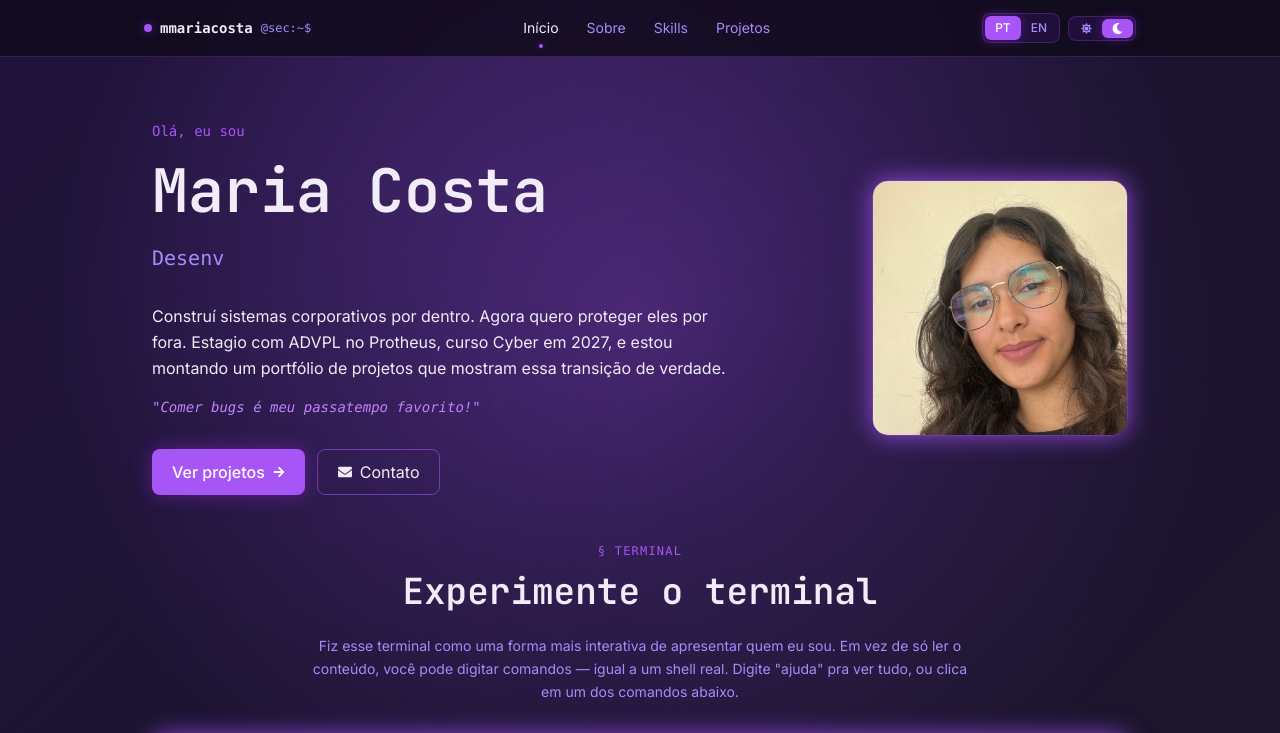
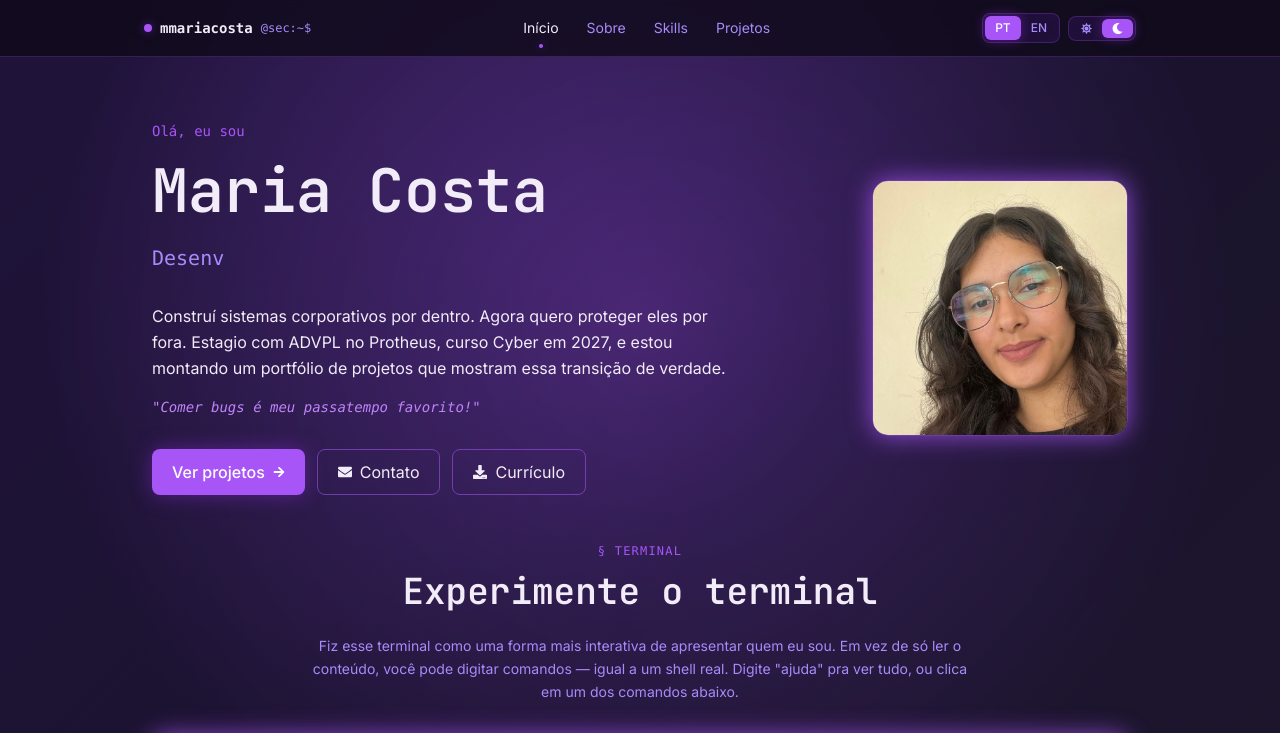
Before and after one commit to mmariaCosta/mmariacosta, a React (Vite) app: page / in a window 1280 px wide. Shown: the top 733 px of the page. Built offline with nearby package versions, Linux system fonts and the light colour scheme.

Commit message:
curriculo

```diff
--- a/src/pages/Home.jsx
+++ b/src/pages/Home.jsx
@@ -1,9 +1,9 @@
 import { Link } from 'react-router-dom';
 import { motion } from 'framer-motion';
 import { useEffect, useState } from 'react';
-import { FaArrowRight, FaEnvelope } from 'react-icons/fa';
 import CyberTerminal from '../components/CyberTerminal';
 import { useLanguage } from '../contexts/useLanguage';
+import { FaArrowRight, FaEnvelope, FaDownload } from 'react-icons/fa';
 
 /* =========================================================
    DADOS HARD-CODED
@@ -151,6 +151,7 @@ export default function Home() {
             {bugQuote}
           </motion.p>
 
+          {/* BOTÕES - AQUI ESTÁ A CORREÇÃO */}
           <motion.div
             initial={{ opacity: 0 }}
             animate={{ opacity: 1 }}
@@ -176,6 +177,16 @@ export default function Home() {
                          hover:bg-surface-soft hover:-translate-y-0.5 transition-all"
             >
               <FaEnvelope size={14} /> {t.home?.ctaContact || 'Contato'}
+            </a>
+
+            <a
+              href="/curriculo-maria-costa.pdf"
+              download="Curriculo_Maria_Costa.pdf"
+              className="inline-flex items-center gap-2 px-5 py-2.5 rounded-lg
+                         border border-app-strong text-app
+                         hover:bg-surface-soft hover:-translate-y-0.5 transition-all"
+            >
+              <FaDownload size={14} /> {lang === 'pt' ? 'Currículo' : 'Resume'}
             </a>
           </motion.div>
         </div>
```
Also changed, not shown: 1 other file (tests, documents, lock files or other folders).
